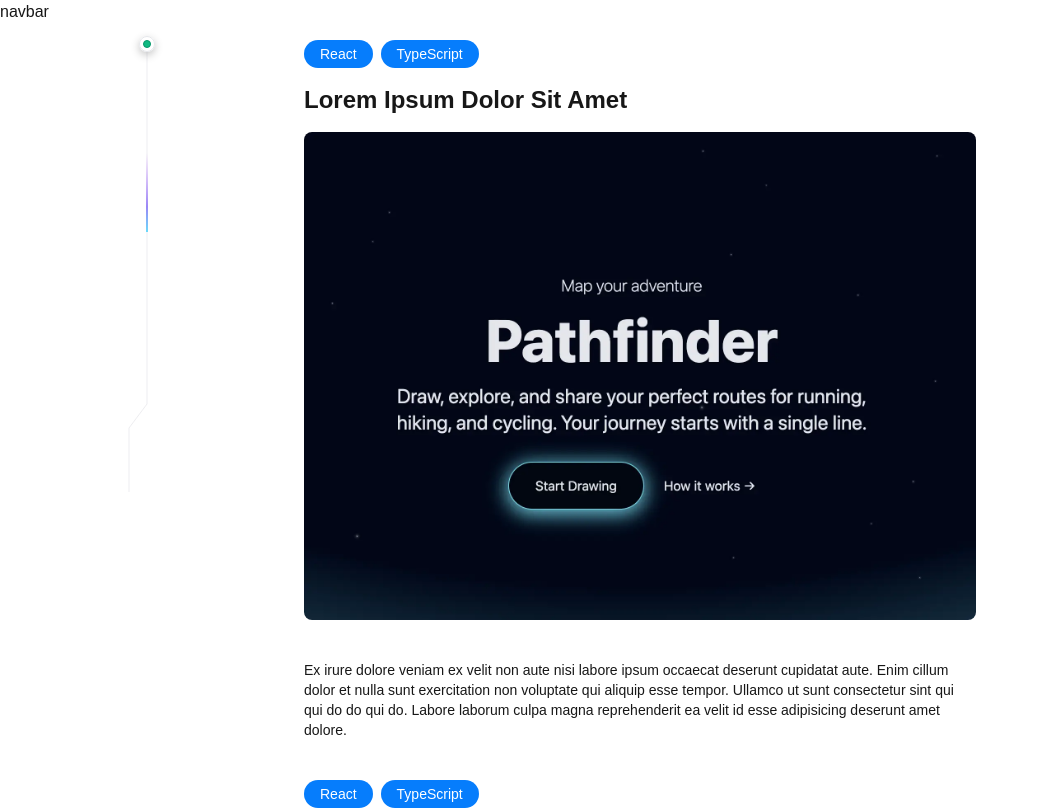
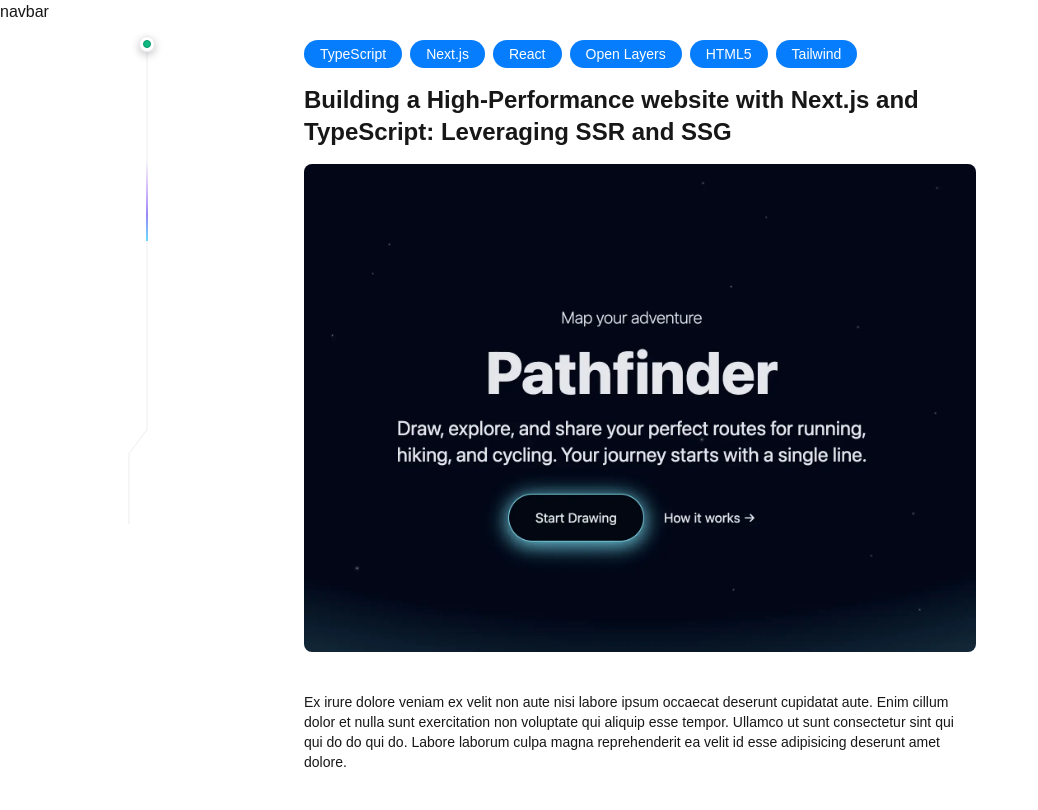
Before and after one commit to marisiromanillos/portfolio, a Next.js app: page /project/kaizen-physiotherapy in a window 1280 px wide. Shown: the top 810 px of the page, without its empty margins (0-1038 px from the left). Built offline with nearby package versions, Linux system fonts and the light colour scheme.

Commit message:
Add content to swytchbike main site route

```diff
--- a/app/data/projectData.tsx
+++ b/app/data/projectData.tsx
@@ -331,7 +331,8 @@ export const projectContent: Record<ProjectSlug, ProjectContent> = {
   "kaizen-physiotherapy": {
     items: [
       {
-        title: "Lorem Ipsum Dolor Sit Amet",
+        title:
+          "Building a High-Performance website with Next.js and TypeScript: Leveraging SSR and SSG",
         description: (
           <>
             <p>
@@ -344,7 +345,14 @@ export const projectContent: Record<ProjectSlug, ProjectContent> = {
             </p>
           </>
         ),
-        badge: ["React", "TypeScript"],
+        badge: [
+          "TypeScript",
+          "Next.js",
+          "React",
+          "Open Layers",
+          "HTML5",
+          "Tailwind",
+        ],
         image: "/example.webp",
       },
       {
--- a/components/Projects.tsx
+++ b/components/Projects.tsx
@@ -31,7 +31,7 @@ const Projects = () => {
         <DiSass key="scss" className="h-4 w-4 text-white" />,
         ,
       ],
-      link: "https://github.com/adrianhajdin?tab=repositories",
+      link: "/project/swytchbike-store-locator",
     },
     {
       id: 2,
@@ -44,7 +44,7 @@ const Projects = () => {
         <DiSass key="scss" className="h-4 w-4 text-white" />,
         <DiHtml5 key="html" className="h-4 w-4 text-white" />,
       ],
-      link: "https://github.com/adrianhajdin?tab=repositories",
+      link: "/project/swytchbike-main-site",
     },
     {
       id: 3,
@@ -57,7 +57,7 @@ const Projects = () => {
         <SiTailwindcss key="tailwind" className="h-4 w-4 text-white" />,
         <TbApi key="api" className="h-4 w-4 text-white" />,
       ],
-      link: "https://github.com/adrianhajdin?tab=repositories",
+      link: "/project/swytch-tools-zendesk-app",
     },
     {
       id: 4,
@@ -69,7 +69,7 @@ const Projects = () => {
         <SiExpress key="express" className="h-4 w-4 text-white" />,
         <SiMysql key="mongo" className="h-4 w-4 text-white" />,
       ],
-      link: "https://github.com/adrianhajdin?tab=repositories",
+      link: "/project/simpsons-api",
     },
     {
       id: 5,
@@ -83,7 +83,7 @@ const Projects = () => {
         <SiJest key="jest" className="h-4 w-4 text-white" />,
         <SiTailwindcss key="tailwind" className="h-4 w-4 text-white" />,
       ],
-      link: "https://github.com/adrianhajdin?tab=repositories",
+      link: "/project/kaizen-physiotherapy",
     },
     {
       id: 6,
@@ -97,7 +97,7 @@ const Projects = () => {
         <SiJest key="jest" className="h-4 w-4 text-white" />,
         <SiTailwindcss key="tailwind" className="h-4 w-4 text-white" />,
       ],
-      link: "https://github.com/adrianhajdin?tab=repositories",
+      link: "/project/pathfinder",
     },
   ];
   return (
```
